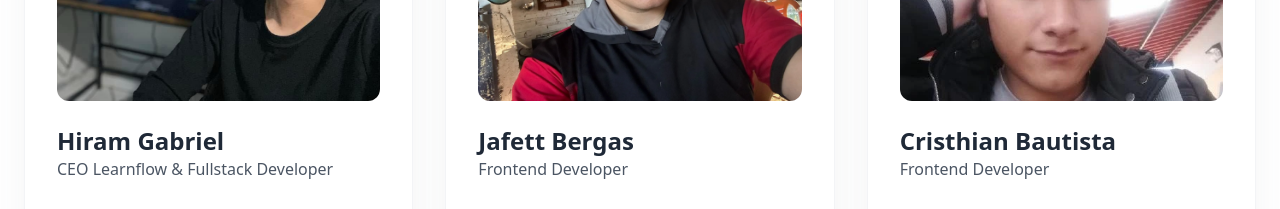
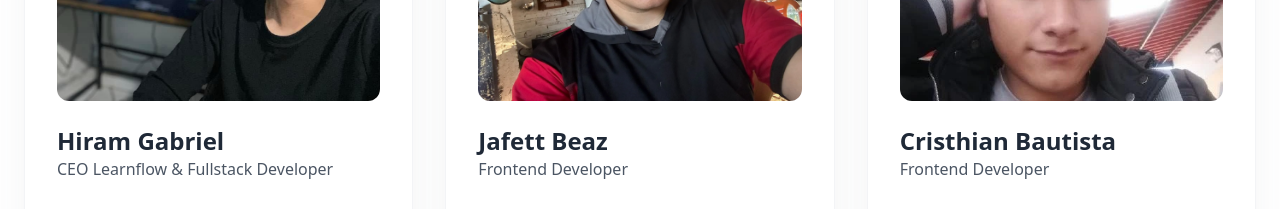
Before and after one commit to hiramgabriel1/learnflow, a SvelteKit app: page / in a window 1280 px wide. Shown: the part 2640-2849 px from the top of the page. Built offline with nearby package versions, Linux system fonts and the light colour scheme.

Commit message:
modifique el nombre de un integrante

```diff
--- a/src/routes/+page.svelte
+++ b/src/routes/+page.svelte
@@ -693,7 +693,7 @@
                 <h3
                   class="text-2xl font-semibold text-gray-800 dark:text-white"
                 >
-                  Jafett Bergas
+                  Jafett Beaz
                 </h3>
                 <span>Frontend Developer</span>
                 <p class="mt-6 mb-8 text-gray-600 dark:text-gray-300">
```
